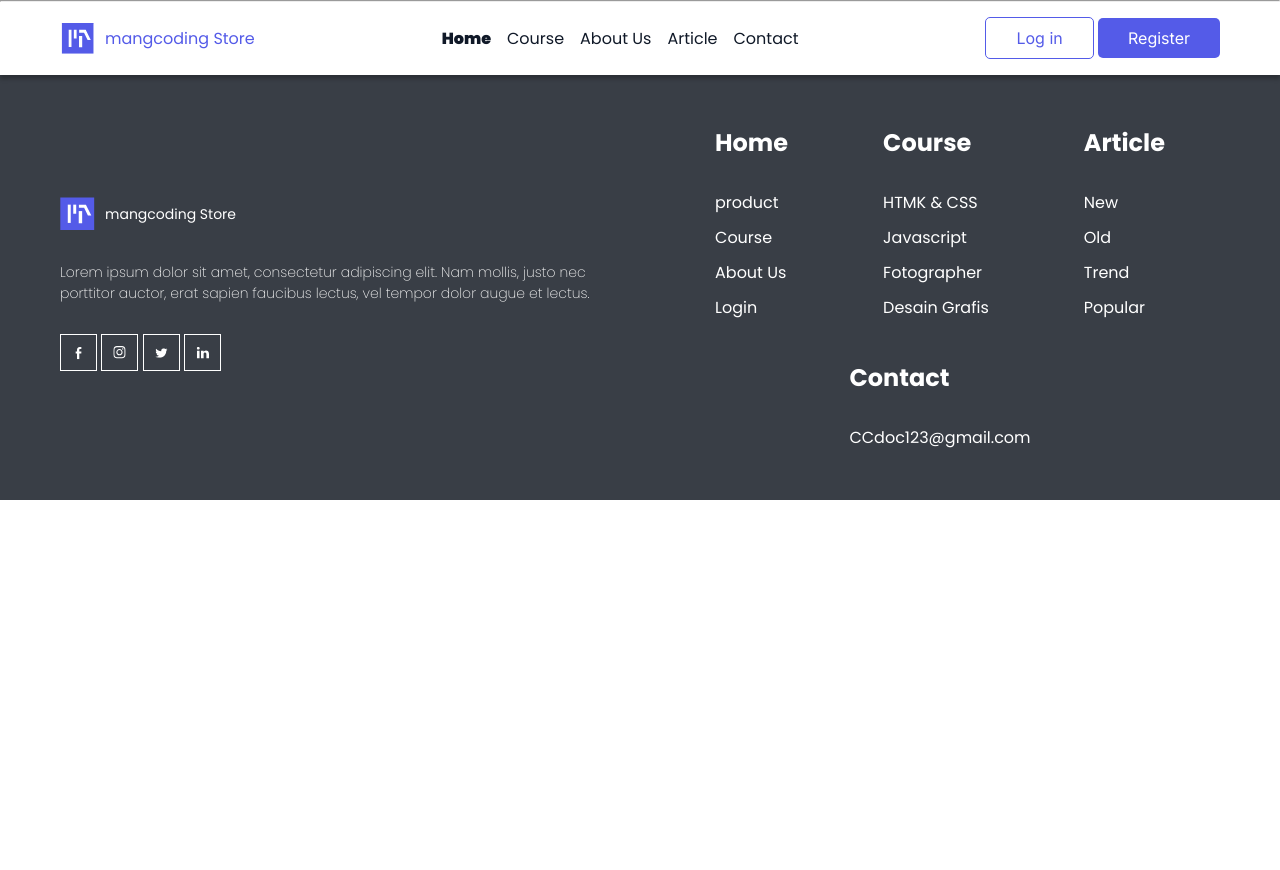
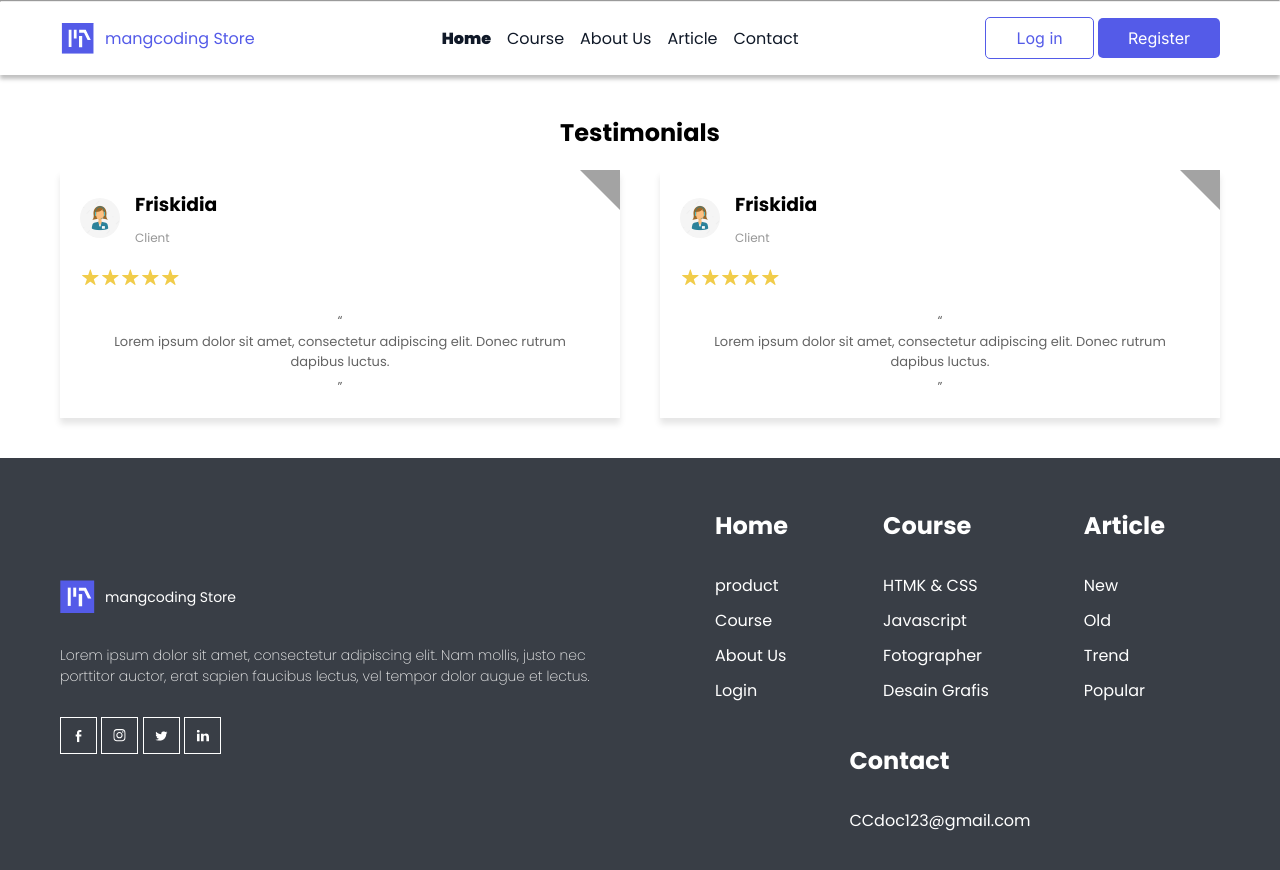
Before and after one commit to leenaabdalrahman/task6, a plain HTML site: page index.html in a window 1280 px wide. Before the commit the page ends 800 px from the top, so only its background shows below. Drawn offline with Linux system fonts and the light colour scheme.

Commit message:
testimonial

```diff
--- a/base.css
+++ b/base.css
@@ -1,9 +1,10 @@
 @import url('https://fonts.googleapis.com/css2?family=Poppins:ital,wght@0,100;0,200;0,300;0,400;0,500;0,600;0,700;0,800;0,900;1,100;1,200;1,300;1,400;1,500;1,600;1,700;1,800;1,900&display=swap');
 @import url('https://fonts.googleapis.com/css2?family=Inter:wght@100..900&display=swap');
+
 *{
   padding :0;
   margin :0;
-  box-sizing:0;
+  box-sizing: border-box;
 }
 :root{
   --mainFont: "Poppins", sans-serif; ;
--- a/index.html
+++ b/index.html
@@ -13,7 +13,7 @@
       <div class="container">
         <div class="row">
           <div class="logo">
-            <img src="img/Logo.svg" />
+            <img src="logo/Logo.svg" />
             <a href="#">mangcoding Store</a>
           </div>
           <div class="nav">
@@ -42,12 +42,64 @@
         </div>
       </div>
     </header>
+    <main>
+      <section class="testimonials">
+        <h2>Testimonials</h2>
+        <div class="container">
+          <div class="row">
+            <div class="testimonial">
+              <div class="user-info">
+                <img src="clients/clients.jpg" />
+                <div class="user-data">
+                  <h3>Friskidia</h3>
+                  <span>Client</span>
+                </div>
+              </div>
+              <div class="rating">
+                <img src="icons/Star.svg"/>
+                <img src="icons/Star.svg"/>
+                <img src="icons/Star.svg"/>
+                <img src="icons/Star.svg"/>
+                <img src="icons/Star.svg"/>
+              </div>
+              <blockquote>
+                <q>
+                  <p>Lorem ipsum dolor sit amet, consectetur adipiscing elit. Donec rutrum dapibus luctus.</p>
+                </q>
+              </blockquote>
+
+            </div>
+            <div class="testimonial">
+              <div class="user-info">
+                <img src="clients/clients.jpg" />
+                <div class="user-data">
+                  <h3>Friskidia</h3>
+                  <span>Client</span>
+                </div>
+              </div>
+              <div class="rating">
+                <img src="icons/Star.svg"/>
+                <img src="icons/Star.svg"/>
+                <img src="icons/Star.svg"/>
+                <img src="icons/Star.svg"/>
+                <img src="icons/Star.svg"/>
+              </div>
+              <blockquote>
+                <q><p>Lorem ipsum dolor sit amet, consectetur adipiscing elit. Donec rutrum dapibus luctus.</p></q>
+              </blockquote>
+
+            </div>
+          </div>
+
+        </div>
+      </section>
+    </main>
     <footer class="footer">
       <div class="container">
         <div class="row">
           <div class="footer-start">
             <div class="logo">
-              <img src="img/LogoFooter.svg" />
+              <img src="logo/LogoFooter.svg" />
               <a href="#">mangcoding Store</a>
             </div>
             <p>
@@ -56,10 +108,10 @@
               vel tempor dolor augue et lectus.
             </p>
             <div class="icons">
-              <a href="#"><img src="img/facebook logo.svg" /></a>
-              <a href="#"><img src="img/instagram logo.svg" /></a>
-              <a href="#"><img src="img/Twitter logo.svg" /></a>
-              <a href="#"><img src="img/linkedin logo.svg" /></a>
+              <a href="#"><img src="icons/facebook logo.svg" /></a>
+              <a href="#"><img src="icons/instagram logo.svg" /></a>
+              <a href="#"><img src="icons/Twitter logo.svg" /></a>
+              <a href="#"><img src="icons/linkedin logo.svg" /></a>
             </div>
           </div>
         <div class="footer-end">
--- a/main.css
+++ b/main.css
@@ -1,5 +1,5 @@
 @import './base.css';
-
+/*start header*/
 .header{
   position: sticky;
   top: 0;
@@ -7,6 +7,10 @@
   flex-wrap: wrap;
   box-shadow: 0px 4px 4px 0px #00000040;
   padding: 20px 0;
+  background-color: #ffffff;
+}
+.header .container .row{
+  background-color: #fff;
 }
 .header .logo{
   display: flex;
@@ -48,6 +52,76 @@
     display: none;
   }
 }
+/*end header*/
+/* start testimonials*/
+.testimonials{
+  text-align: center;
+  padding: 40px 0;
+
+}
+.testimonials .row{
+  gap: 40px;
+}
+.testimonials h2{
+  margin-bottom: 20px;
+}
+.testimonial{
+  display: flex;
+  flex-wrap: wrap;
+  flex-direction: column;
+  gap:20px;
+  width: calc(( 100% - 40px ) / 2);
+  align-items: flex-start;
+  box-shadow: 0px 6.34px 6.34px 0px #0000001A;
+  padding: 20px;
+  position: relative;
+}
+.testimonial:after{
+  content: ' ';
+  border-top: 40px solid #a3a3a3 ;
+  border-left: 40px solid transparent;
+  border-bottom: 40px solid transparent;
+  position: absolute;
+  top:0;
+  right:0;
+}
+.testimonial .user-info img{
+  height: 40px;
+  width: 40px;
+  border-radius: 50%;
+}
+.testimonial .user-info{
+  display: flex;
+  gap:15px;
+  flex-wrap: wrap;
+  align-items: center;
+}
+.testimonial .user-info .user-data{
+  display: flex;
+  flex-direction: column;
+  flex-wrap: wrap;
+  gap:10px;
+  align-items: flex-start;
+
+}
+.testimonial .user-info .user-data span{
+  font-size:12px;
+  color: #969696;
+}
+.testimonial .rating{
+  display: flex;
+  flex-wrap: wrap;
+ gap:7;
+}
+.testimonial q{
+  color: #646464;
+  font-size: 13px;
+}
+.testimonial blockquote p{
+  display: inline-block;
+  padding: 0 10px;
+}
+/*start footer*/
 .footer{
   background-color: #393E46;
   color:#fff;
@@ -113,3 +187,4 @@ align-items: center;
   flex-wrap: wrap;
   gap:10px;
 }
+/*end footer*/
```
Also changed, not shown: clients/clients.jpg (added), icons/Star.svg (added), icons/Twitter logo.svg (renamed from img/Twitter logo.svg), icons/facebook logo.svg (renamed from img/facebook logo.svg), icons/instagram logo.svg (renamed from img/instagram logo.svg), icons/linkedin logo.svg (renamed from img/linkedin logo.svg), logo/Logo.svg (renamed from img/Logo.svg), logo/LogoFooter.svg (renamed from img/LogoFooter.svg).
